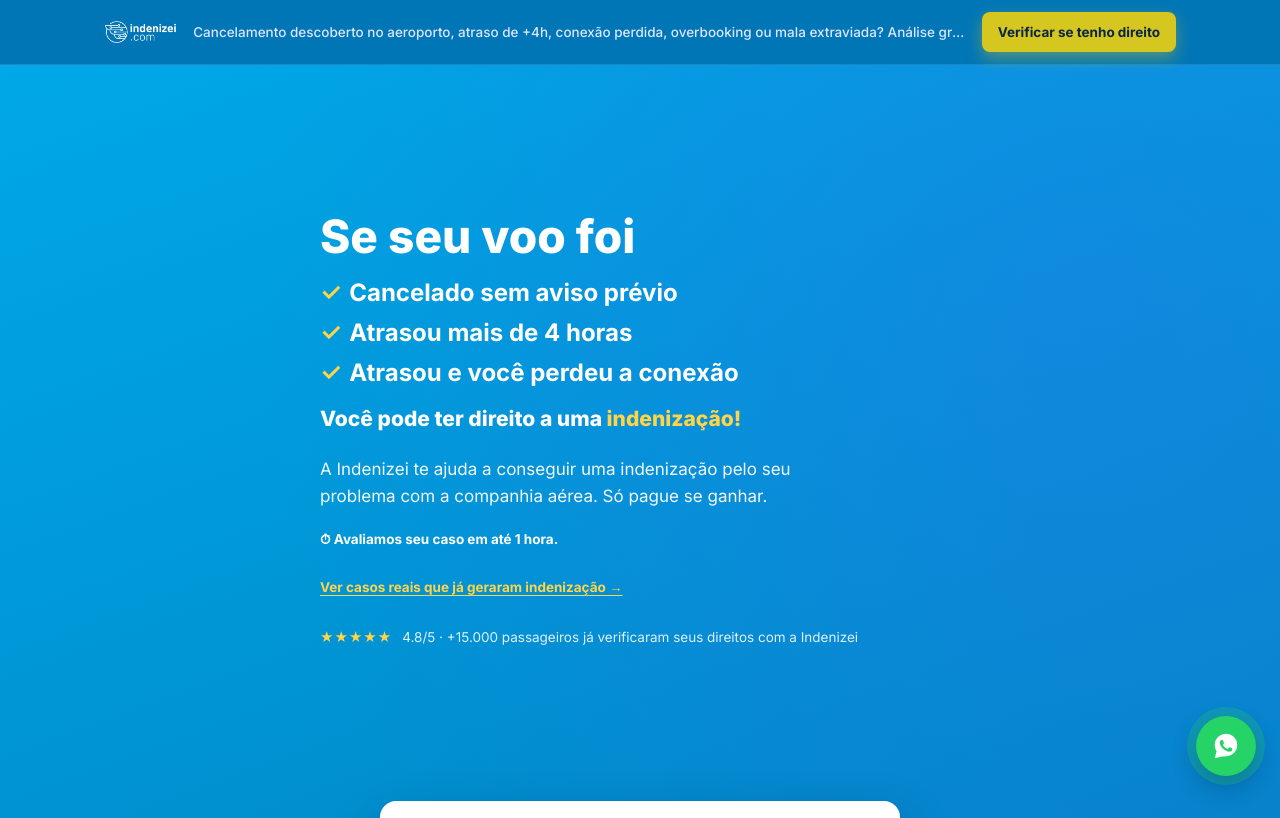
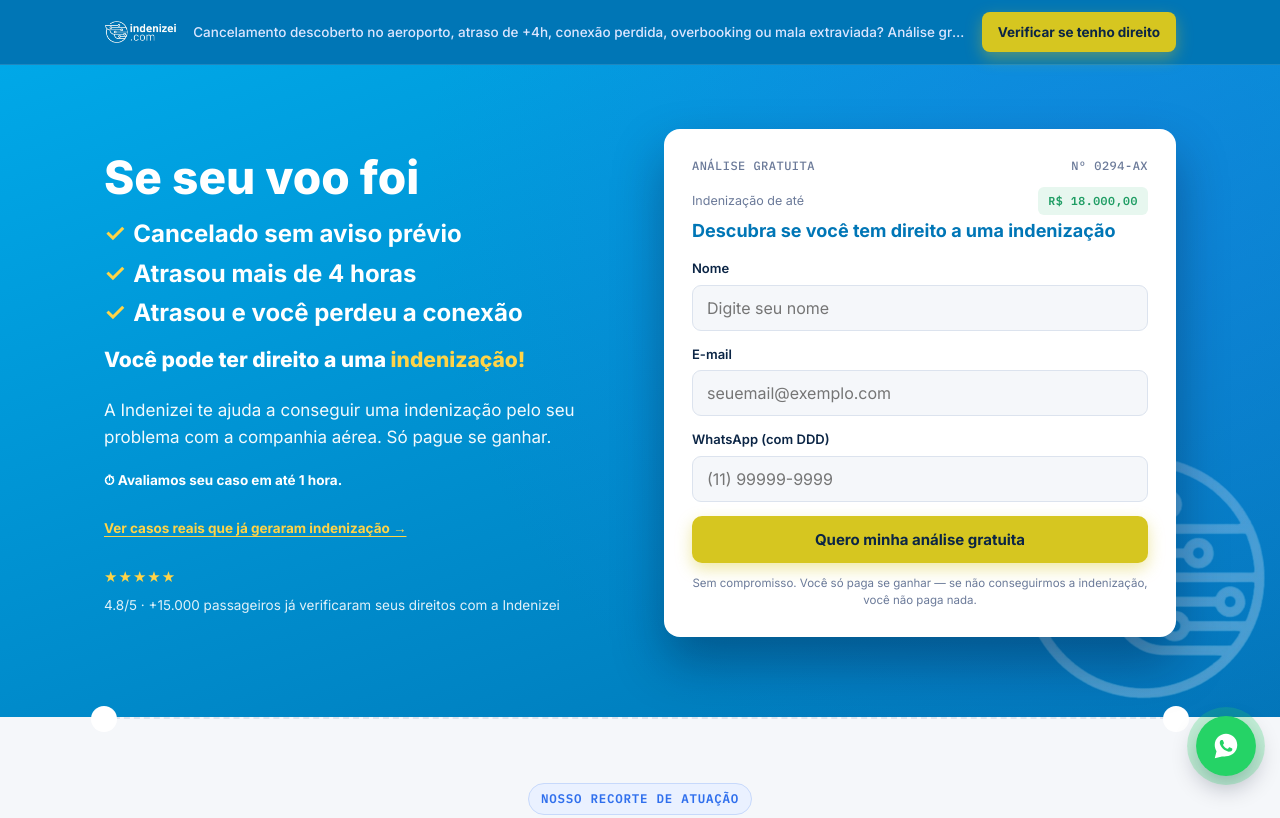
Before and after one commit to brunoferreiraff/landing_page_voo_cancelado, a plain HTML site: page cias_cancel_delays/index.html in a window 1280 px wide. Shown: the top 818 px of the page. Drawn offline with Linux system fonts and the light colour scheme; no server answers.

Commit message:
correção hero

```diff
--- a/cias_cancel_delays/index.html
+++ b/cias_cancel_delays/index.html
@@ -483,6 +483,26 @@
         width: 100%;
         max-width: 520px;
         margin: 0 auto;
+      }
+      @media (min-width: 900px) {
+        .hero {
+          padding: 64px 0 80px;
+        }
+        .hero__grid {
+          grid-template-columns: 1fr 1fr;
+          gap: 48px;
+          align-items: center;
+        }
+        .hero__content {
+          min-height: 0;
+          max-width: none;
+          margin: 0;
+          padding: 0;
+        }
+        .hero__form {
+          max-width: none;
+          margin: 0;
+        }
       }
       .hero__eyebrow {
         margin-bottom: 16px;
```
Also changed, not shown: cia_problemas/index.html (+9 -2 lines), index.html (+9 -2 lines).
